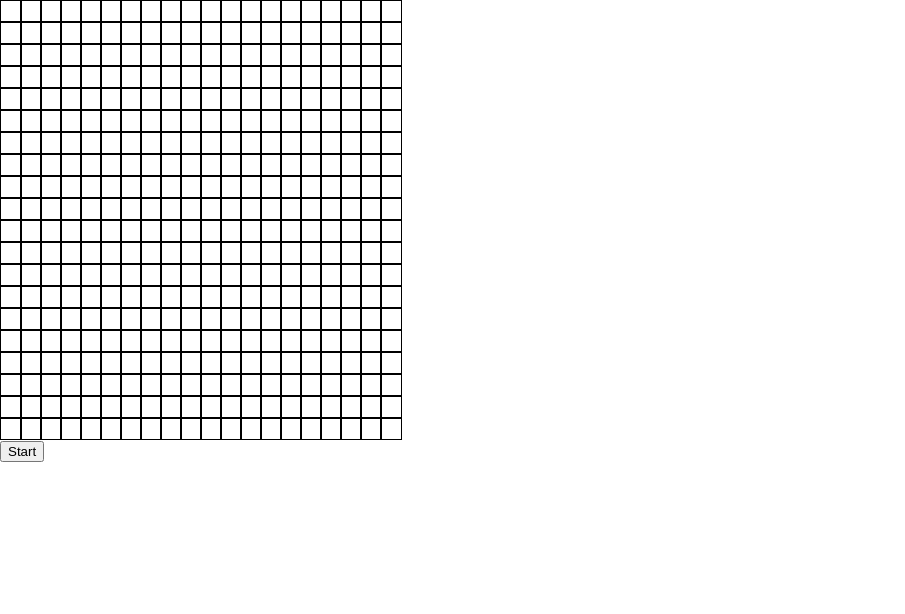
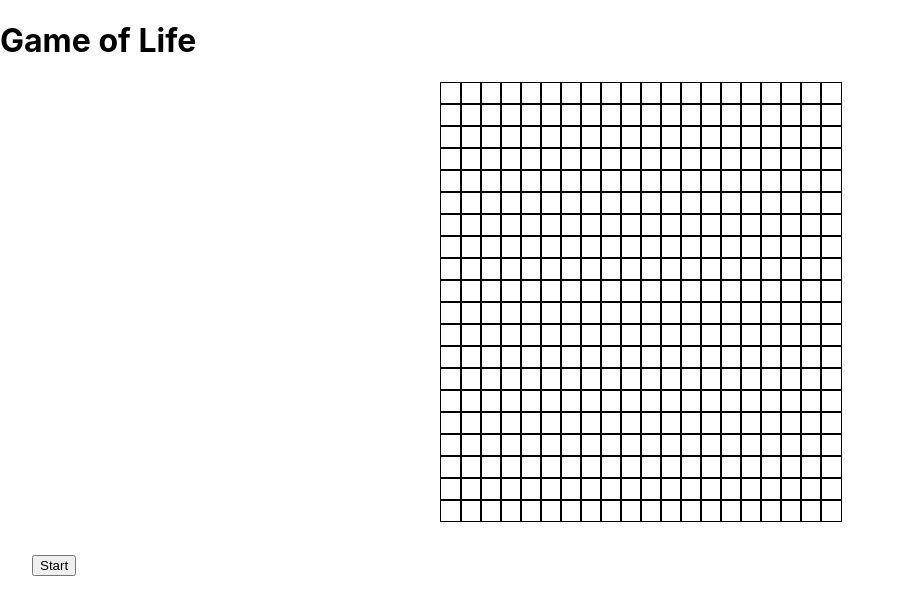
Before and after one commit to bduran04/GOL, a React (Create React App) app: page / in a window 1280 px wide. Shown: the top 614 px of the page, without its empty margins (0-905 px from the left). Built offline with nearby package versions, Linux system fonts and the light colour scheme.

Commit message:
adjusted the gameboard, added title, adjusted start button, WIP

```diff
--- a/src/App.js
+++ b/src/App.js
@@ -43,9 +43,18 @@ function App() {
   return (
     //wrapped in a fragment bc React is only able to return one child, not multiple on same level
     <>
+    <h1
+    style={{
+      justifyItems: "center",
+      alignItems: "center"
+    }}>
+      Game of Life
+    </h1>
     <div
     style={{
       display: "grid",
+      justifyContent: "center",
+      alignItems: "center",
       gridTemplateColumns: `repeat(${numCols}, 20px)`
     }}>
       {grid.map((rows, i) => (rows.map((col, k) =>
@@ -63,6 +72,11 @@ function App() {
         backgroundColor: grid[i][k] ? "aquamarine" : undefined,
         border: "solid 1px black"}}/>)))}
     </div>
+    <div
+     style={{
+      padding: "2rem",
+      position: 'relative',
+    }}>
     <button
     onClick={() => {
       setRunning(!running);
@@ -72,6 +86,7 @@ function App() {
       }
     }}
     >{running ? "Stop" : "Start"}</button>
+    </div>
     </>
   );
 }
--- a/src/index.css
+++ b/src/index.css
@@ -11,3 +11,7 @@ code {
   font-family: source-code-pro, Menlo, Monaco, Consolas, 'Courier New',
     monospace;
 }
+
+container {
+justify-content: center;
+}
```
